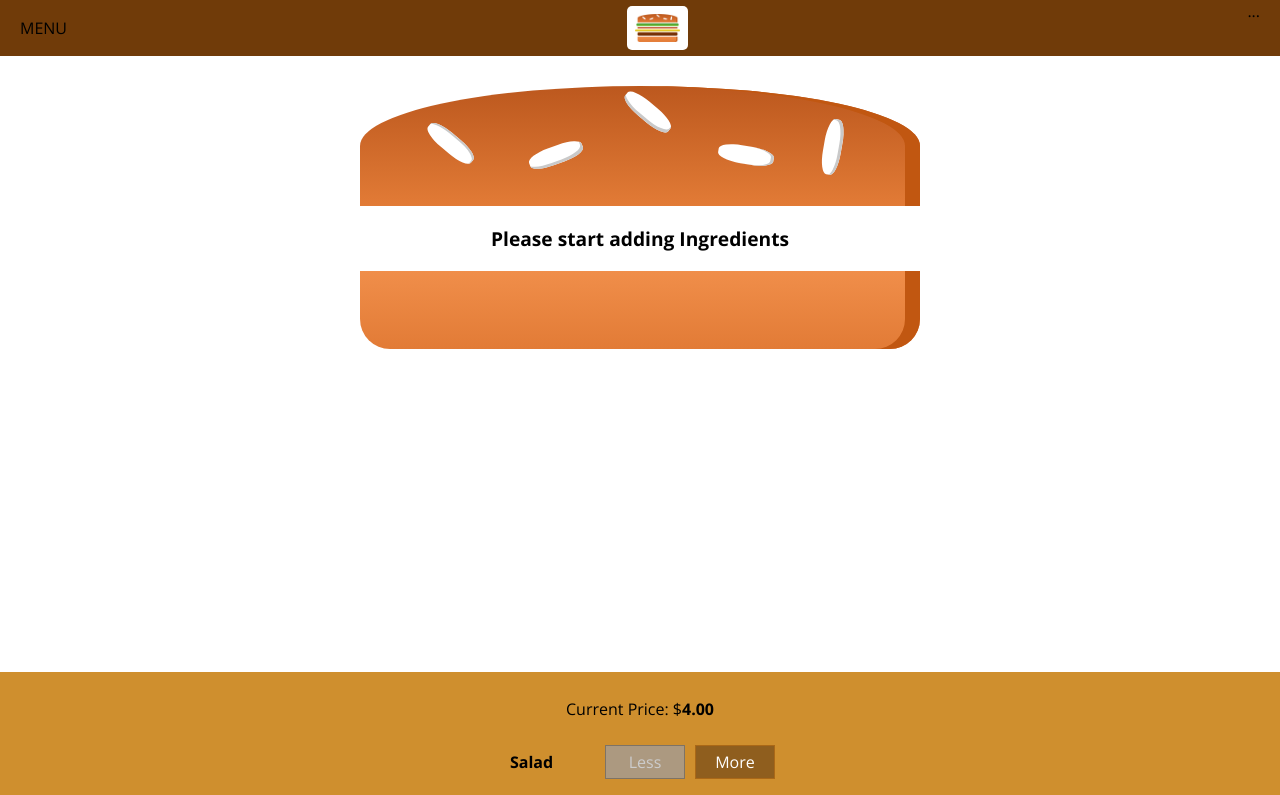
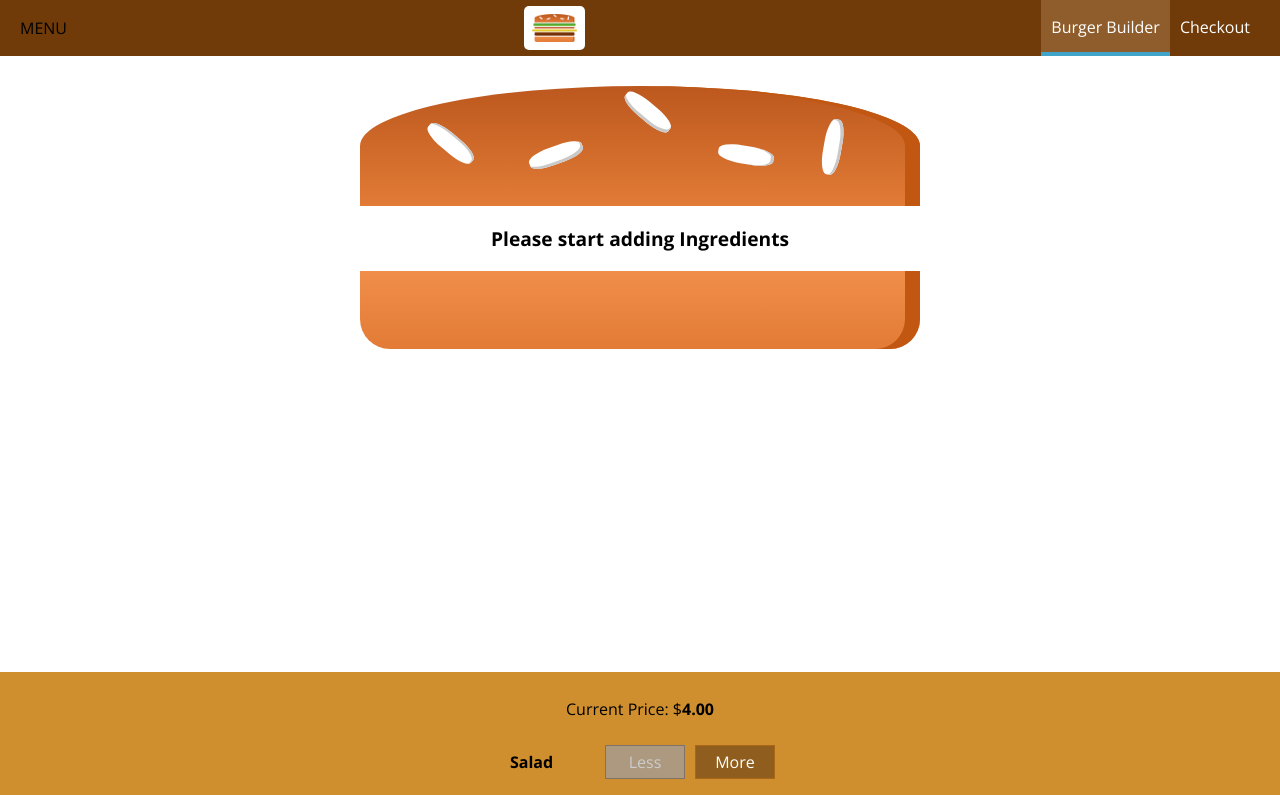
Before and after one commit to Aseelaldallal/burger-builder, a React app: page / in a window 1280 px wide. Shown: the top 795 px of the page. Built offline with nearby package versions, Linux system fonts and the light colour scheme.

Commit message:
add navigation items to toolbar

```diff
--- a/src/components/Navigation/NavigationItems/NavigationItems.js
+++ b/src/components/Navigation/NavigationItems/NavigationItems.js
@@ -1,9 +1,9 @@
 import React from 'react';
-import classes from "./NavigationItems.css";
-import navigationItem from "./NavigationItem/NavigationItem";
+import classes from './NavigationItems.css';
+import NavigationItem from './NavigationItem/NavigationItem';
 
 const navigationItems = () => (
-    <ul classes={classes.NavigationItems}>
+    <ul className={classes.NavigationItems}>
         <NavigationItem link="/" active> Burger Builder</NavigationItem>
         <NavigationItem link="/"> Checkout </NavigationItem>
     </ul>
--- a/src/components/Navigation/Toolbar/Toolbar.js
+++ b/src/components/Navigation/Toolbar/Toolbar.js
@@ -1,15 +1,14 @@
 import React from 'react';
 import classes from './Toolbar.css';
 import Logo from "../../Logo/Logo";
+import NavigationItems from "../NavigationItems/NavigationItems";
 
 const toolbar = (props) => (
 
     <header className={classes.Toolbar}>
         <div>MENU</div>
         <Logo />
-        <nav>
-            ...
-        </nav>
+        <NavigationItems />
     </header>
 
 );
```
